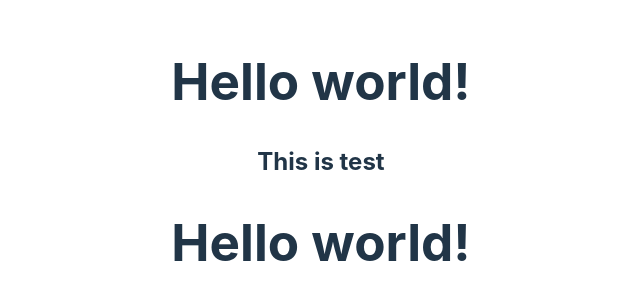
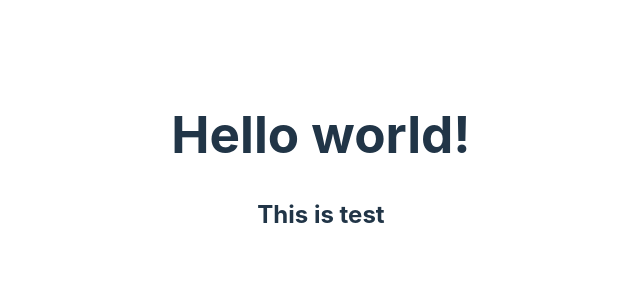
Before and after one commit to Rashiniranpoor/CI-CD, a React (Vite) app: page / in a window 1280 px wide. Shown: the part 238-538 px from the top of the page, without its empty margins (319-959 px from the left). Built offline with nearby package versions, Linux system fonts and the light colour scheme.

Commit message:
paass the test

```diff
--- a/src/App.tsx
+++ b/src/App.tsx
@@ -3,11 +3,10 @@ import './App.css'
 function App() {
 
   return (
-    <div>
+    <>
       <h1>Hello world!</h1>
       <h2>This is test</h2>
-      <h1>Hello world!</h1>
-    </div>
+    </>
   )
 }
 
```
Also changed, not shown: 1 other file (tests, documents, lock files or other folders).
